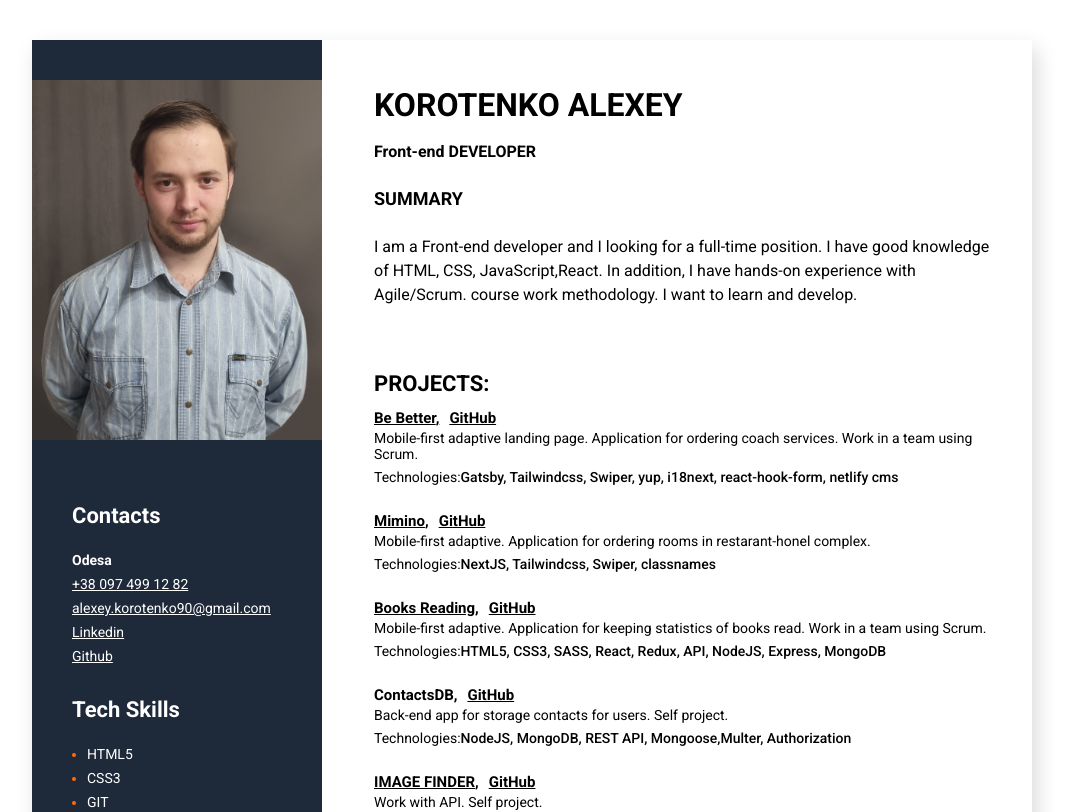
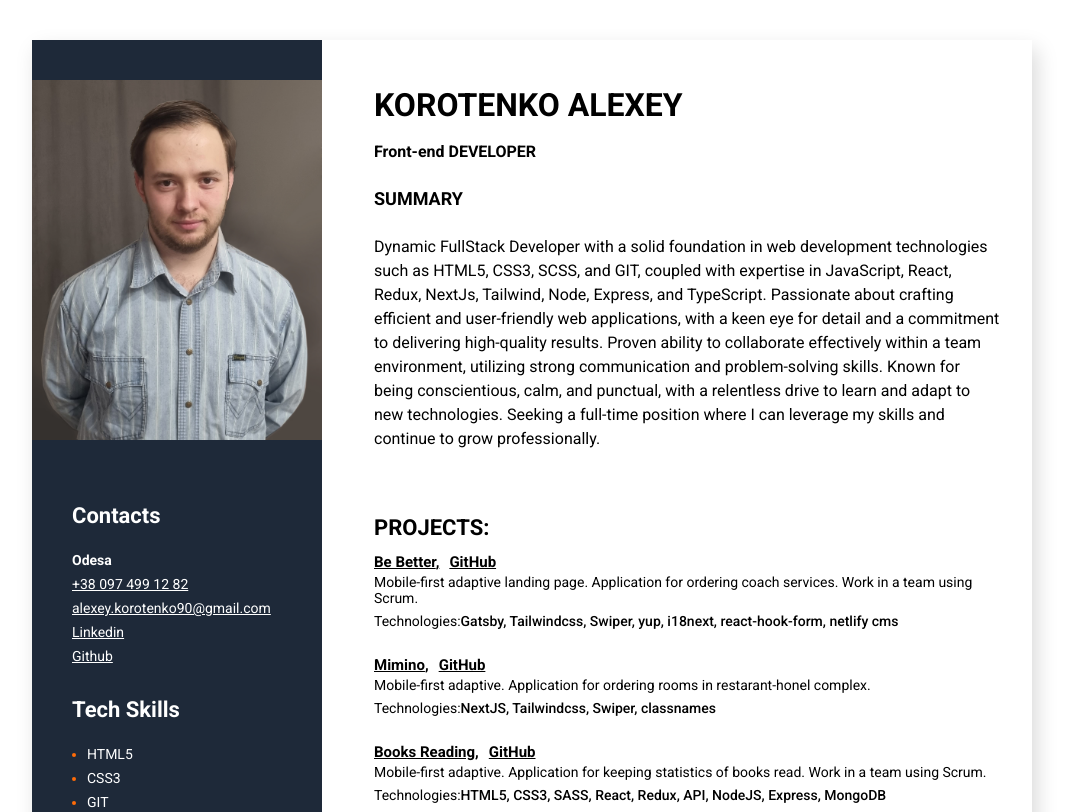
Before and after one commit to ToyEye/resume, a React (Create React App) app: page / in a window 1280 px wide. Shown: the top 812 px of the page, without its empty margins (108-1180 px from the left). Built offline with nearby package versions, Linux system fonts and the light colour scheme.

Commit message:
add info

```diff
--- a/src/Components/InfoContainer/InfoConainer.jsx
+++ b/src/Components/InfoContainer/InfoConainer.jsx
@@ -7,10 +7,17 @@ export default function InfoContainer() {
       <h2 className="profession">Front-end DEVELOPER</h2>
       <h2 className="summary">SUMMARY</h2>
       <p className="description">
-        I am a Front-end developer and I looking for a full-time position. I
-        have good knowledge of HTML, CSS, JavaScript,React. In addition, I have
-        hands-on experience with Agile/Scrum. course work methodology. I want to
-        learn and develop.
+        Dynamic FullStack Developer with a solid foundation in web development
+        technologies such as HTML5, CSS3, SCSS, and GIT, coupled with expertise
+        in JavaScript, React, Redux, NextJs, Tailwind, Node, Express, and
+        TypeScript. Passionate about crafting efficient and user-friendly web
+        applications, with a keen eye for detail and a commitment to delivering
+        high-quality results. Proven ability to collaborate effectively within a
+        team environment, utilizing strong communication and problem-solving
+        skills. Known for being conscientious, calm, and punctual, with a
+        relentless drive to learn and adapt to new technologies. Seeking a
+        full-time position where I can leverage my skills and continue to grow
+        professionally.
       </p>
     </div>
   );
```
